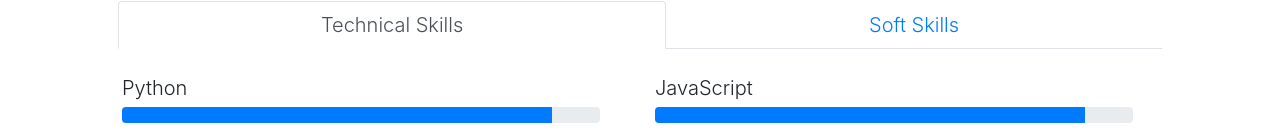
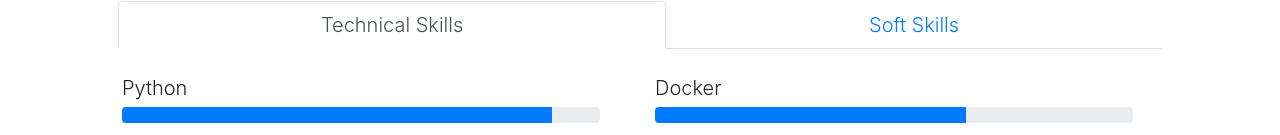
Before and after one commit to hashirshoaeb/home, a React (Create React App) app: page / in a window 1280 px wide. Shown: the part 3333-3468 px from the top of the page. Built offline with nearby package versions, Linux system fonts and the light colour scheme; no server answers.

Commit message:
[feature] Change about me description

```diff
--- a/src/editable-stuff/config.js
+++ b/src/editable-stuff/config.js
@@ -54,7 +54,7 @@ const about = {
   imageLink: require("../editable-stuff/face.jpg"),
   imageSize: 375,
   message:
-    "My name is Hashir Shoaib. I’m a graduate of 2020 from National University of Sciences and Technology at Islamabad with a degree in Computer Engineering. I see myself as a Machine Learning Engineer and Web Developer. In my free time I like working on open source projects and learning new things. ",
+    "I am Nicolás Pérez de Olaguer, an engineer from Barcelona based in Berlin. I am graduated in Telecomunications engineering from Universitat Pomepu Fabra of Barcelona and I have a master degree in Intelligent Adaptive Systems from University of Hamburg. I am focused on applying Machine Learning and computer vision in real-world problems.",
   resume: require("../editable-stuff/resume.pdf"),
 };
 
@@ -66,7 +66,7 @@ const about = {
 const repos = {
   show: true,
   heading: "Recent Projects",
-  gitHubUsername: "hashirshoaeb", //i.e."johnDoe12Gh"
+  gitHubUsername: "nicolasperezdeo", //i.e."johnDoe12Gh"
   reposLength: 4,
   specificRepos: [],
 };
@@ -89,23 +89,23 @@ const skills = {
   heading: "Skills",
   hardSkills: [
     { name: "Python", value: 90 },
-    { name: "SQL", value: 75 },
-    { name: "Data Structures", value: 85 },
-    { name: "C/C++", value: 65 },
-    { name: "JavaScript", value: 90 },
-    { name: "React", value: 65 },
-    { name: "HTML/CSS", value: 55 },
-    { name: "C#", value: 80 },
+    { name: "Keras / Tensorflow", value: 85 },
+    { name: "OpenCV", value: 80 },
+    { name: "Git", value: 85 },
+    { name: "Docker", value: 65 },
+    { name: "Matlab", value: 90 },
+    { name: "PyTest", value: 65 },
+    { name: "Flask", value: 65 },
   ],
   softSkills: [
     { name: "Goal-Oriented", value: 80 },
     { name: "Collaboration", value: 90 },
     { name: "Positivity", value: 75 },
-    { name: "Adaptability", value: 85 },
-    { name: "Problem Solving", value: 75 },
+    { name: "Adaptability", value: 95 },
+    { name: "Problem Solving", value: 80 },
     { name: "Empathy", value: 90 },
     { name: "Organization", value: 70 },
-    { name: "Creativity", value: 90 },
+    { name: "Agile/Scrum methodologies", value: 90 },
   ],
 };
 
```
Also changed, not shown: src/editable-stuff/face.jpg (added).
